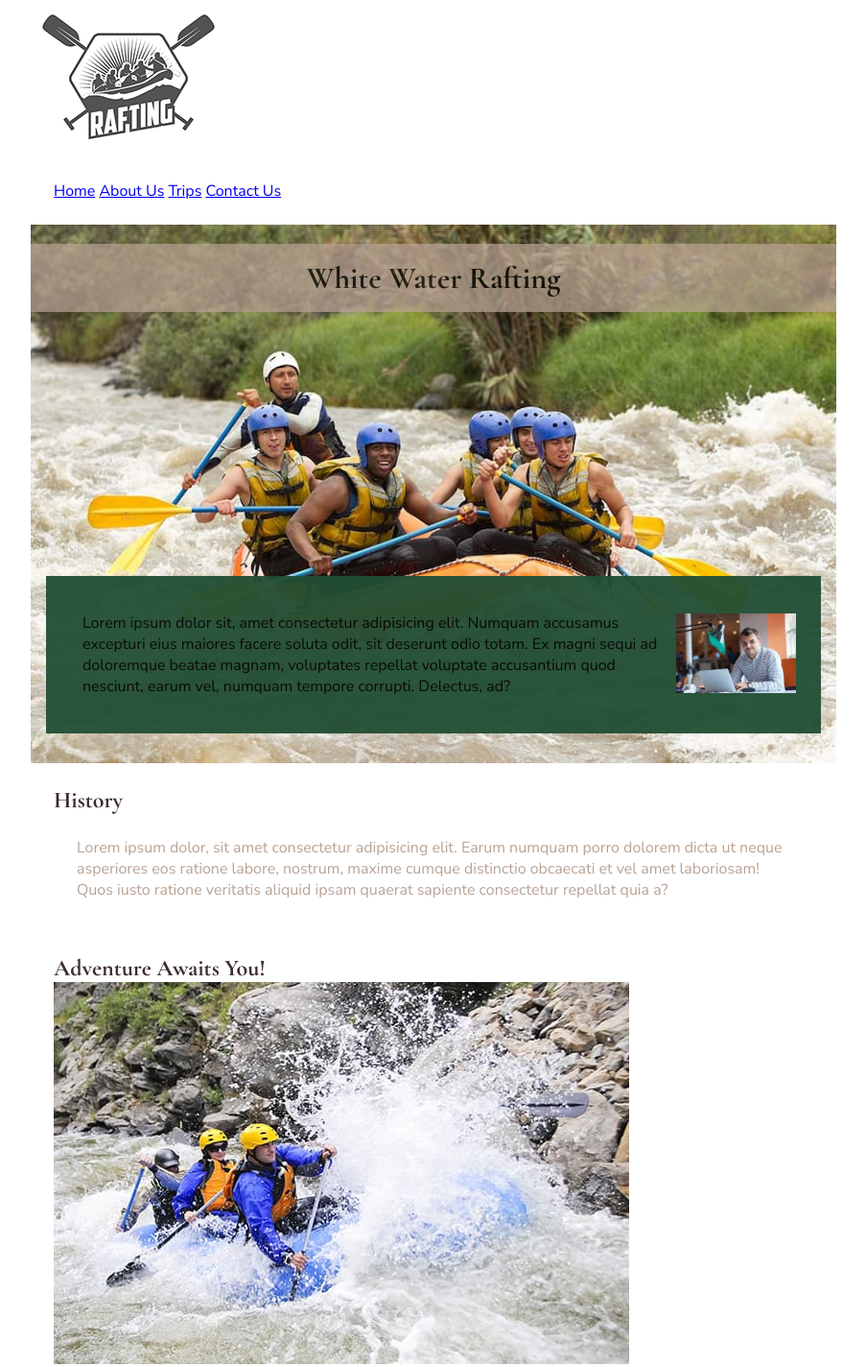
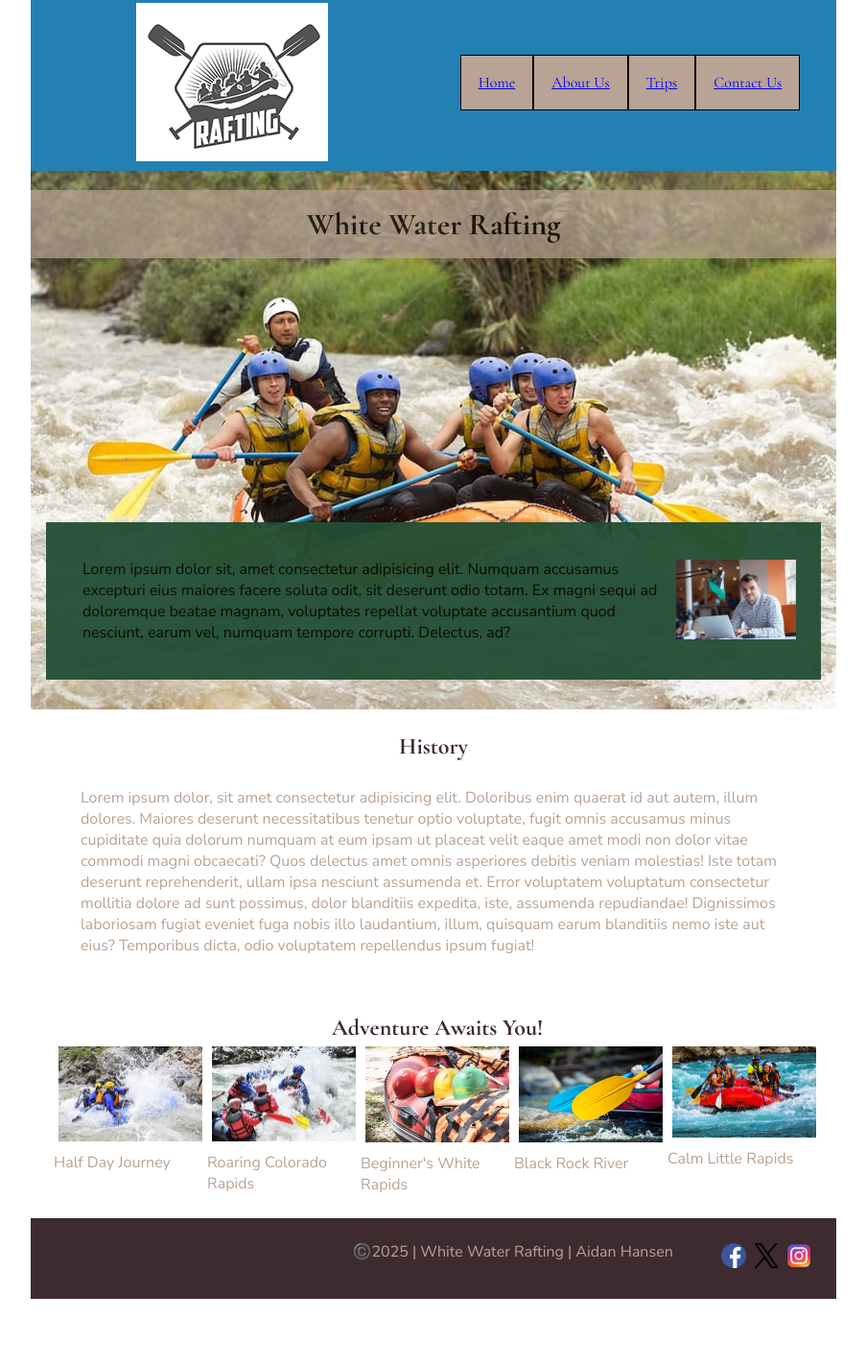
Before and after one commit to anjua26/wdd130, a plain HTML site: page wwr/about.html in a window 1280 px wide. Shown: the part 7-1431 px from the top of the page at 96% size, without its empty margins (188-1091 px from the left). After the commit the page ends 1360 px from the top, so only its background shows below. Drawn offline with nearby package versions, Linux system fonts and the light colour scheme.

Commit message:
week 4 about us page first commit

```diff
--- a/wwr/about.html
+++ b/wwr/about.html
@@ -17,13 +17,13 @@
 
 <body>
     <header>
-        <img src="images/White_Water_Rafting.png" alt="White Water Rafting Logo">
+        <img class="nav_img" src="images/White_Water_Rafting.png" alt="White Water Rafting Logo">
 
-        <nav>
-            <a href="index.html">Home</a>
-            <a href="about.html">About Us</a>
-            <a href="trips.html">Trips</a>
-            <a href="contact.html">Contact Us</a>
+        <nav class="navigation">
+            <a class="nav_link" href="index.html">Home</a>
+            <a class="nav_link" href="about.html">About Us</a>
+            <a class="nav_link" href="trips.html">Trips</a>
+            <a class="nav_link" href="contact.html">Contact Us</a>
         </nav>
     </header>
     <main>
@@ -37,32 +37,52 @@
                     repellat voluptate accusantium quod nesciunt, earum vel, numquam tempore corrupti. Delectus, ad?</p>
             </article>
         </div>
-        <section>
-            <h2>History</h2>
-            <p>Lorem ipsum dolor, sit amet consectetur adipisicing elit. Earum numquam porro dolorem dicta ut neque
-                asperiores eos ratione labore, nostrum, maxime cumque distinctio obcaecati et vel amet laboriosam! Quos
-                iusto ratione veritatis aliquid ipsam quaerat sapiente consectetur repellat quia a?</p>
+        <section class="history">
+            <h2 class="history_title">History</h2>
+            <p class="history_text">Lorem ipsum dolor, sit amet consectetur adipisicing elit. Doloribus enim quaerat id
+                aut autem, illum dolores. Maiores deserunt necessitatibus tenetur optio voluptate, fugit omnis accusamus
+                minus cupiditate quia dolorum numquam at eum ipsam ut placeat velit eaque amet modi non dolor vitae
+                commodi magni obcaecati? Quos delectus amet omnis asperiores debitis veniam molestias! Iste totam
+                deserunt reprehenderit, ullam ipsa nesciunt assumenda et. Error voluptatem voluptatum consectetur
+                mollitia dolore ad sunt possimus, dolor blanditiis expedita, iste, assumenda repudiandae! Dignissimos
+                laboriosam fugiat eveniet fuga nobis illo laudantium, illum, quisquam earum blanditiis nemo iste aut
+                eius? Temporibus dicta, odio voluptatem repellendus ipsum fugiat!</p>
         </section>
-        <section>
-            <h2>Adventure Awaits You!</h2>
-            <img src="images/Adventure_1.jpg" alt="Adventure 1">
-            <img src="images/Adventure_2.jpg" alt="Adventure 2">
-            <img src="images/Adventure_3.jpg" alt="Adventure 3">
-            <img src="images/Adventure_4.jpg" alt="Adventure 4">
-            <img src="images/Adventure_5.jpg" alt="Adventure 5">
+        <section class="adventure">
+            <h2 class="adventure_title">Adventure Awaits You!</h2>
+            <figure>
+                <img class="adventure_img" src="images/Adventure_1.jpg" alt="Adventure 1">
+                <figcaption>Half Day Journey</figcaption>
+            </figure>
+            <figure>
+                <img class="adventure_img" src="images/Adventure_2.jpg" alt="Adventure 2">
+                <figcaption>Roaring Colorado Rapids</figcaption>
+            </figure>
+            <figure>
+                <img class="adventure_img" src="images/Adventure_3.jpg" alt="Adventure 3">
+                <figcaption>Beginner's White Rapids</figcaption>
+            </figure>
+            <figure>
+                <img class="adventure_img" src="images/Adventure_4.jpg" alt="Adventure 4">
+                <figcaption>Black Rock River</figcaption>
+            </figure>
+            <figure>
+                <img class="adventure_img" src="images/Adventure_5.jpg" alt="Adventure 4">
+                <figcaption>Calm Little Rapids</figcaption>
+            </figure>
         </section>
     </main>
-    <footer>
-        <p>©️2025 | White Water Rafting | Aidan Hansen</p>
+    <footer class="footer">
+        <p class="footer_content">©️2025 | White Water Rafting | Aidan Hansen</p>
         <nav class="socialmedia">
             <a href="https://www.facebook.com">
-                <img src="images/Facebook_Logo.png" alt="Facebook Logo">
+                <img class="socialmedia_img" src="images/Facebook_Logo.png" alt="Facebook Logo">
             </a>
             <a href="https://www.x.com">
-                <img src="images/Twitter_Logo.png" alt="Twitter Logo">
+                <img class="socialmedia_img" src="images/Twitter_Logo.png" alt="Twitter Logo">
             </a>
             <a href="https://www.instagram.com">
-                <img src="images/Instagram_Logo.png" alt="Instagram Logo">
+                <img class="socialmedia_img" src="images/Instagram_Logo.png" alt="Instagram Logo">
             </a>
         </nav>
     </footer>
--- a/wwr/styles/rafting.css
+++ b/wwr/styles/rafting.css
@@ -25,6 +25,32 @@ main,
 footer {
     width: 840px;
     margin: 0 auto;
+}
+
+header {
+    display: grid;
+    grid-template-columns: 1fr 1fr;
+    align-items: center;
+    font-family: var(--heading-font);
+    background-color: var(--secondary-color);
+    padding: 10px;
+}
+
+.nav_img {
+    margin-left: 100px;
+
+}
+
+.navigation {
+    display: flex;
+    flex-wrap: wrap;
+    justify-content: center;
+}
+
+.nav_link {
+    border: solid 1px black;
+    background-color: var(--accent1-color);
+    padding: 18px;
 }
 
 h1,
@@ -82,3 +108,51 @@ article {
     margin: 12px;
     margin-top: 25px;
 }
+
+.history {
+    display: grid;
+    grid-template-columns: 1fr 1fr 1fr;
+    align-items: center;
+}
+
+.history_title {
+    grid-column: 1/4;
+    text-align: center;
+}
+
+.history_text {
+    grid-column: 1/4;
+    margin: 20px
+}
+
+.adventure {
+    display: grid;
+    grid-template-columns: repeat(5, 1fr);
+}
+
+.adventure_title {
+    grid-column: 1/6;
+    text-align: center;
+}
+
+.adventure_img {
+    width: 10rem;
+    height: auto;
+    padding: 5px;
+}
+
+.footer {
+    display: flex;
+    justify-content: flex-end;
+    background-color: var(--primary-color);
+}
+
+.footer_content {
+    justify-content: center;
+}
+
+.socialmedia_img {
+    width: 30px;
+    height: auto;
+    padding: 2px;
+}
```
